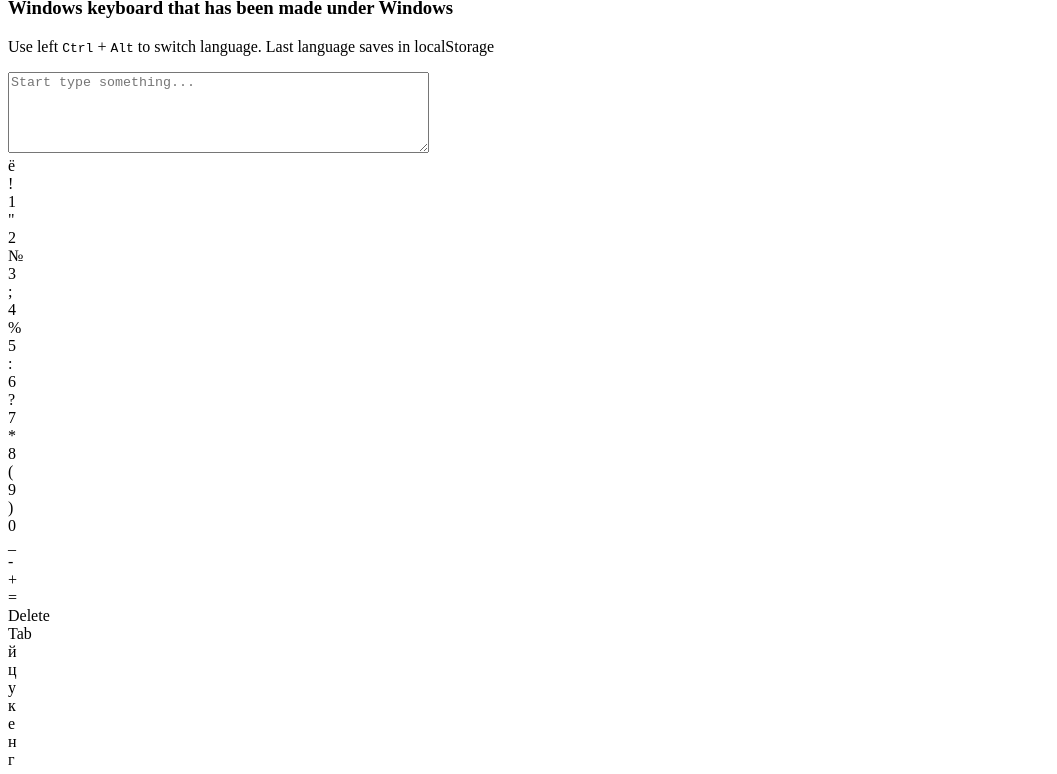
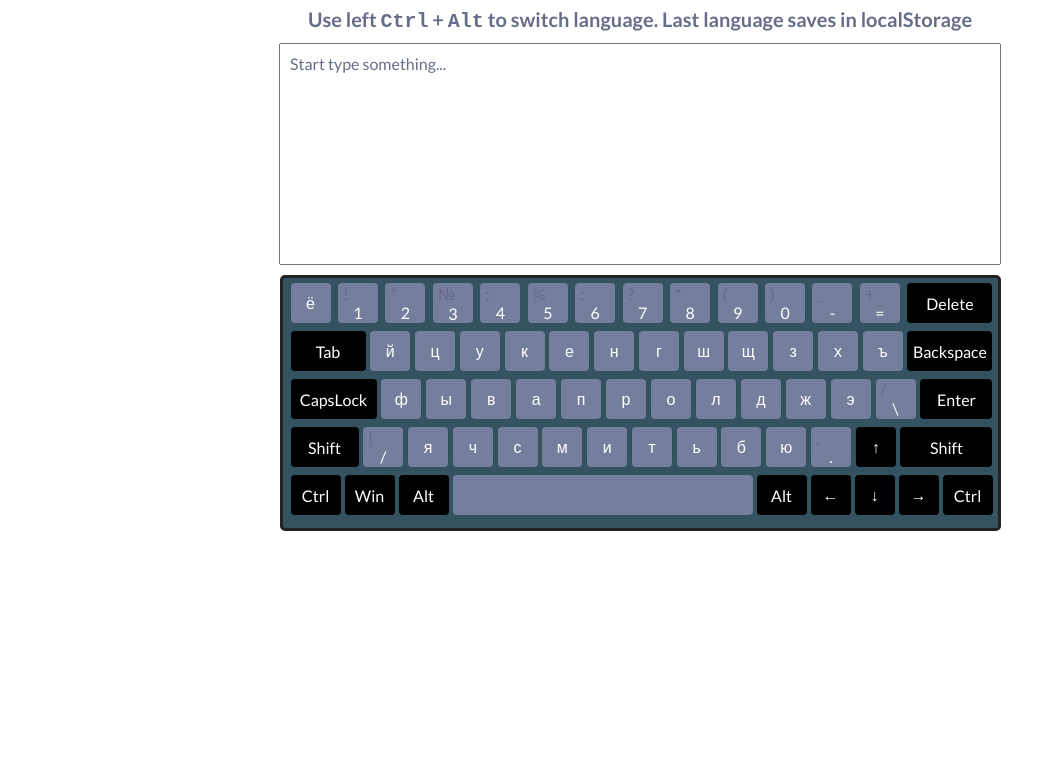
Before and after one commit to GiperNoob/Virtual-Keyboard, a website with bundled scripts: page index.html in a window 1280 px wide. Shown: the part 83-857 px from the top of the page, without its empty margins (0-1057 px from the left). After the commit the page ends 800 px from the top, so only its background shows below. Built offline with nearby package versions, Linux system fonts and the light colour scheme.

Commit message:
docs: add style css

```diff
--- /dev/null
+++ b/css/style.css
@@ -0,0 +1,165 @@
+main {
+    width: 1020px;
+    margin:0 auto;
+}
+
+.title {
+    font-size: 30px;
+    margin: 10px auto;
+    text-align: center;
+    color: #666d89;
+    font-family: 'Lato', sans-serif;
+    font-weight: 900;
+}
+
+.subtitle, .hint {
+    font-size: 20px;
+    margin: 10px auto;
+    text-align: center;
+    color: #666d89;
+    font-family: 'Lato', sans-serif;
+    font-weight: 700;
+}
+
+.output {
+    display: block;
+    width: 700px;
+    height: 200px;
+    margin: 10px auto 10px;
+    padding: 10px;
+    font-size: 18px;
+    color: #444444;
+    resize: none;
+}
+
+.output::placeholder {
+    color: #666d89;
+    font-family: 'Lato', sans-serif;
+    font-weight: 400;
+    font-size: 16px;
+}
+
+.keyboard {
+    display: flex;
+    flex-direction: column;
+    width: 705px;
+    margin: 10px auto 10px;
+    padding: 5px;
+    background: rgb(53, 82, 97);
+    border: 3px solid #222222;
+    border-radius: 5px;
+}
+
+.keyboard__row {
+    display: flex;
+    flex-direction: row;
+    justify-content: space-between;
+    align-items: center;
+}
+
+.keyboard__key {
+    display: flex;
+    flex-direction: column;
+    justify-content: center;
+    align-items: center;
+    cursor: pointer;
+    width: 40px;
+    height: 40px;
+    background: #767e9e;
+    color: #ffffff;
+    font-family: "Lato", sans-serif;
+    font-style: normal;
+    font-weight: 400;
+    border-radius: 4px;
+    margin: 0 0 8px 3px;
+}
+
+.keyboard__key:hover {
+    background: #9fc495;
+}
+
+  .letter {
+    font-size: 16px;
+    width: 100%;
+    text-align: center;
+    transition: all .2s ease;
+  }
+
+  .sub {
+    width: 100%;
+    color: #68688a;
+    text-align: left;
+    padding-left: 10px;
+    transition: all .2s ease;
+  }
+
+  [data-code="Delete"] {
+    width: 85px;
+    background: black;
+  }
+
+  [data-code="Tab"] {
+    width: 75px;
+    background: black;
+  }
+
+  [data-code="Backspace"] {
+    width: 85px;
+    background: black;
+  }
+
+  [data-code="CapsLock"] {
+    width: 86px;
+    background: black;
+  }
+
+  [data-code="Enter"] {
+    width: 72px;
+    background: black;
+  }
+
+  [data-code="ShiftLeft"] {
+    width: 68px;
+    background: black;
+  }
+
+  [data-code="ShiftRight"] {
+    width: 92px;
+    background: black;
+  }
+
+  [data-code="ControlLeft"] {
+    width: 50px;
+    background: black;
+  }
+
+  [data-code="Win"] {
+    width: 50px;
+    background: black;
+  }
+
+  [data-code="AltLeft"] {
+    width: 50px;
+    background: black;
+  }
+
+  [data-code="Space"] {
+    width: 300px;
+  }
+
+  [data-code="AltRight"] {
+    width: 50px;
+    background: black;
+  }
+
+  [data-code="ControlRight"] {
+    width: 50px;
+    background: black;
+  }
+
+  [data-code="ArrowLeft"],
+  [data-code="ArrowUp"],
+  [data-code="ArrowDown"],
+  [data-code="ArrowRight"] {
+  background: black;
+  }
--- a/index.html
+++ b/index.html
@@ -3,6 +3,8 @@
 <head>
     <meta charset="UTF-8">
     <meta name="viewport" content="width=device-width, initial-scale=1.0">
+    <link href="https://fonts.googleapis.com/css?family=Lato:400,700,900&display=swap" rel="stylesheet">
+    <link rel="stylesheet" href="css/style.css">
     <title>Virtual Keyboard</title>
 </head>
 <body>
--- a/js/Keyboard.js
+++ b/js/Keyboard.js
@@ -35,7 +35,6 @@ export default class Keyboard {
     this.keyButtons = [];
     this.rowsOrder.forEach((row, i) => {
       const rowElement = create('div', 'keyboard__row', null, this.container, ['row', i + 1]);
-      rowElement.style.gridTemplateColumns = `repeat(${row.length}, 1fr)`;
       row.forEach((code) => {
         const keyObj = this.keyBase.find((key) => key.code === code);
         if (keyObj) {
```
